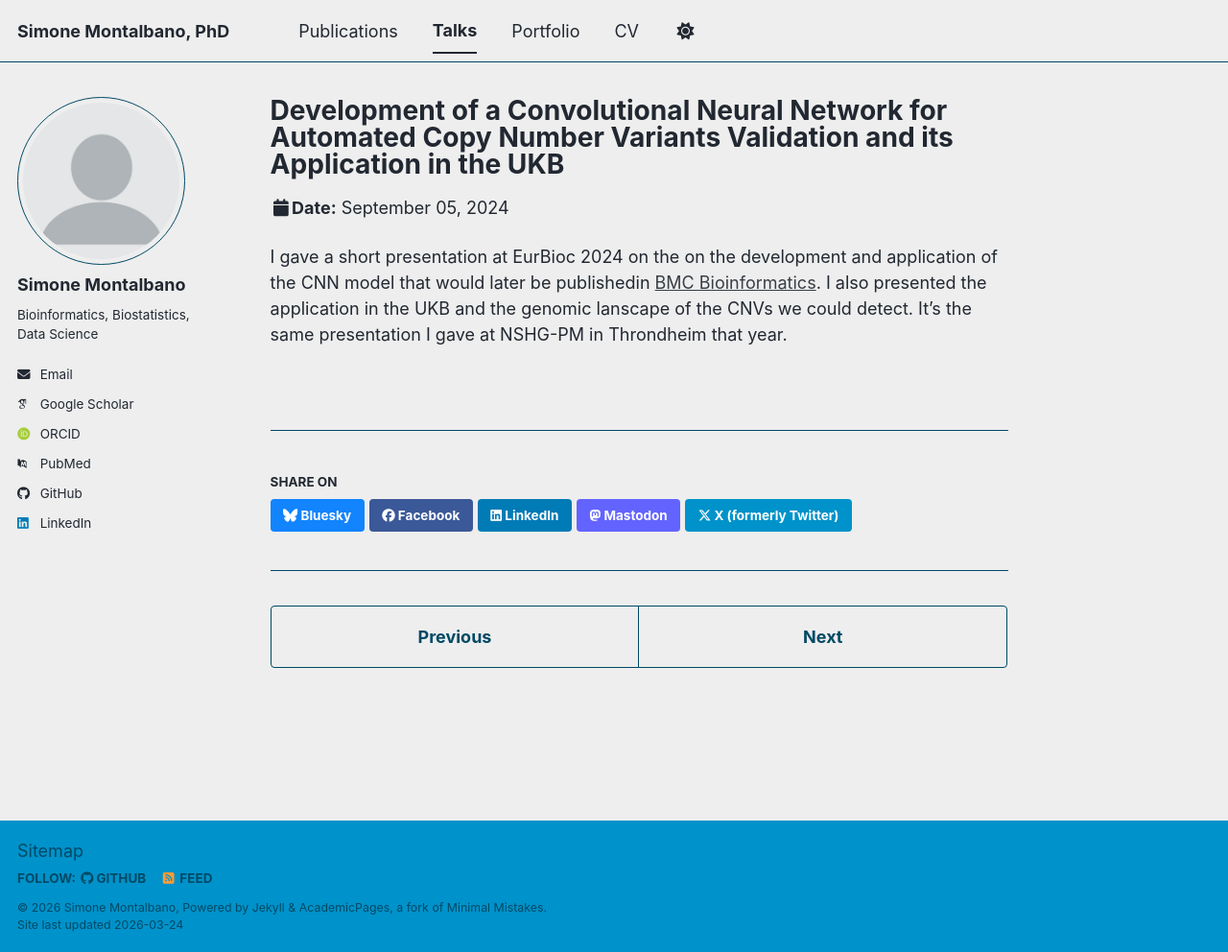
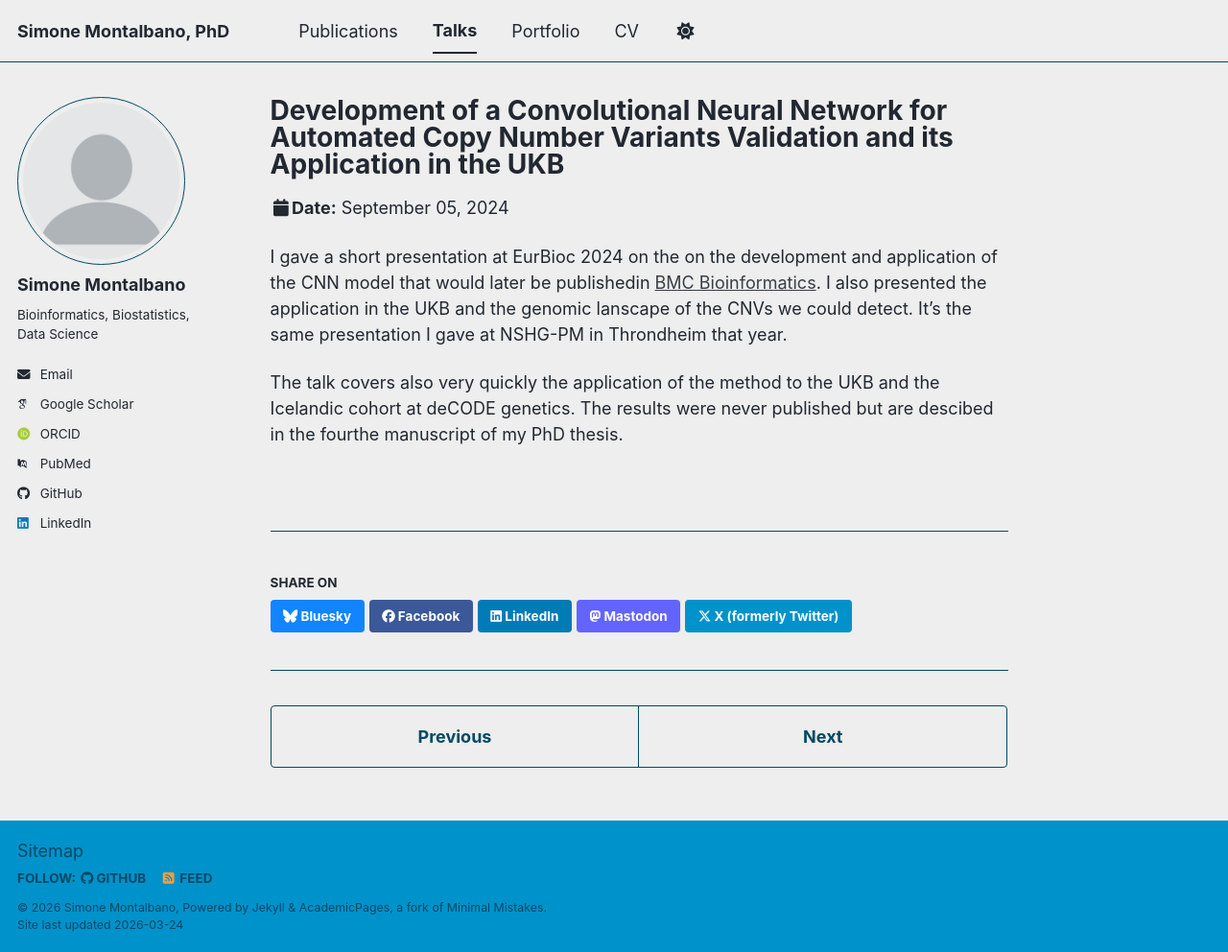
Before and after one commit to SinomeM/sinomem.github.io, a Jekyll site: the page built from _talks/2024_eurbioc.md, in a window 1280 px wide and 992 px high. Shown: the whole window at 96% size. Built offline with Jekyll 4.4.1, drawn with Linux system fonts in a browser that asks for light colours; some web fonts are replaced; a script bundle is joined from its source files by our own code; library files that are not in the unit come from our copies.

Commit message:
added slides

```diff
--- a/_talks/2024_eurbioc.md
+++ b/_talks/2024_eurbioc.md
@@ -6,9 +6,14 @@
 venue: "European Bioconductor Conference 2024"
 date: 2024-09-05
 location: "Oxford, UK"
+slidesurl: 'https://sinomem.github.io/files/GW_CNVs_talk.pdf'
 ---
 
 I gave a short presentation at EurBioc 2024 on the on the development and application
 of the CNN model that would later be publishedin [BMC Bioinformatics](https://link.springer.com/article/10.1186/s12859-026-06375-6). I also presented the application
 in the UKB and the genomic lanscape of the CNVs we could detect. It's the same presentation I
 gave at NSHG-PM in Throndheim that year.
+
+The talk covers also very quickly the application of the method to the UKB and the
+Icelandic cohort at deCODE genetics. The results were never published but are
+descibed in the fourthe manuscript of my PhD thesis.
```
Also changed, not shown: _talks/2024_nshg.md (+4 -0 lines), 2 other files.
